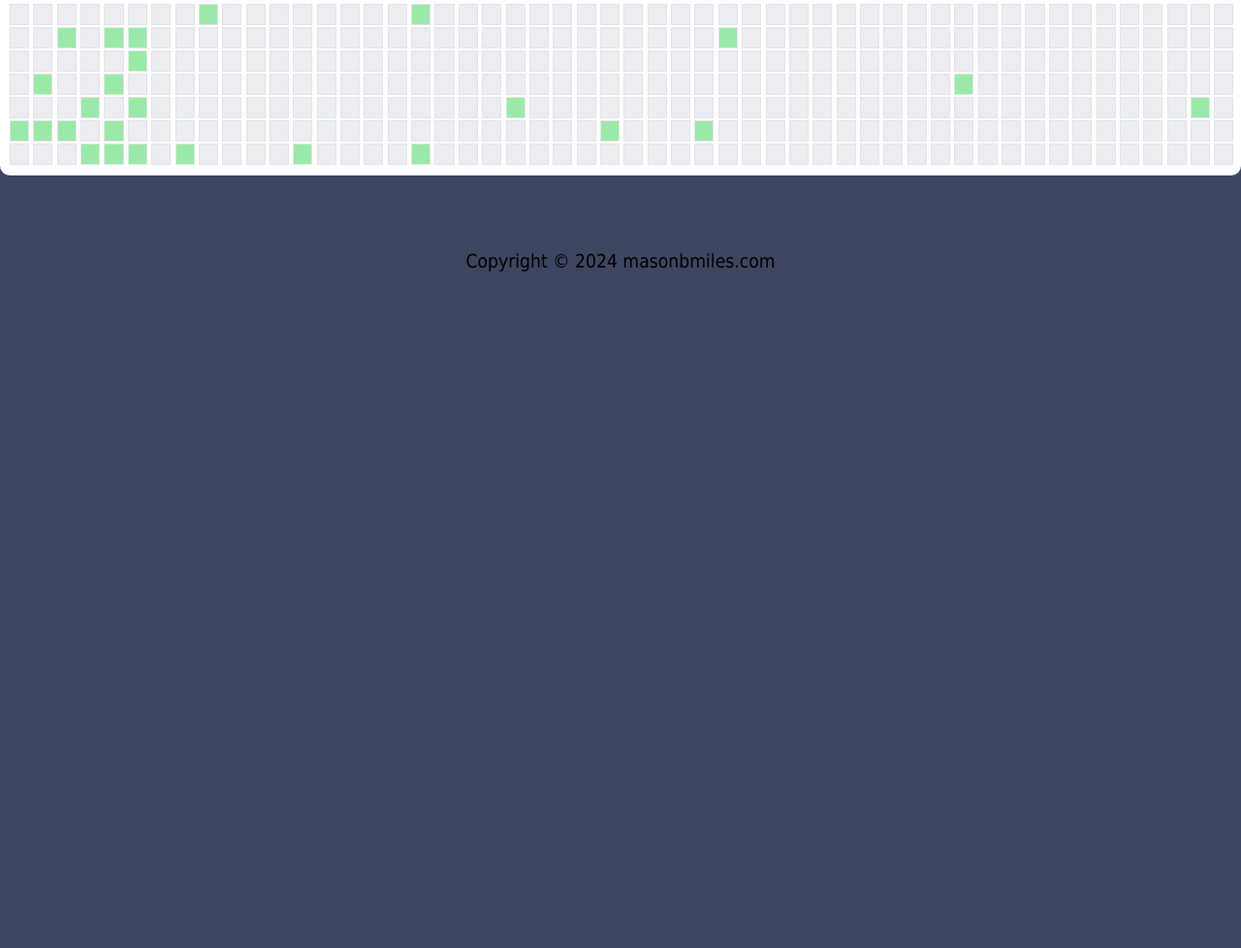
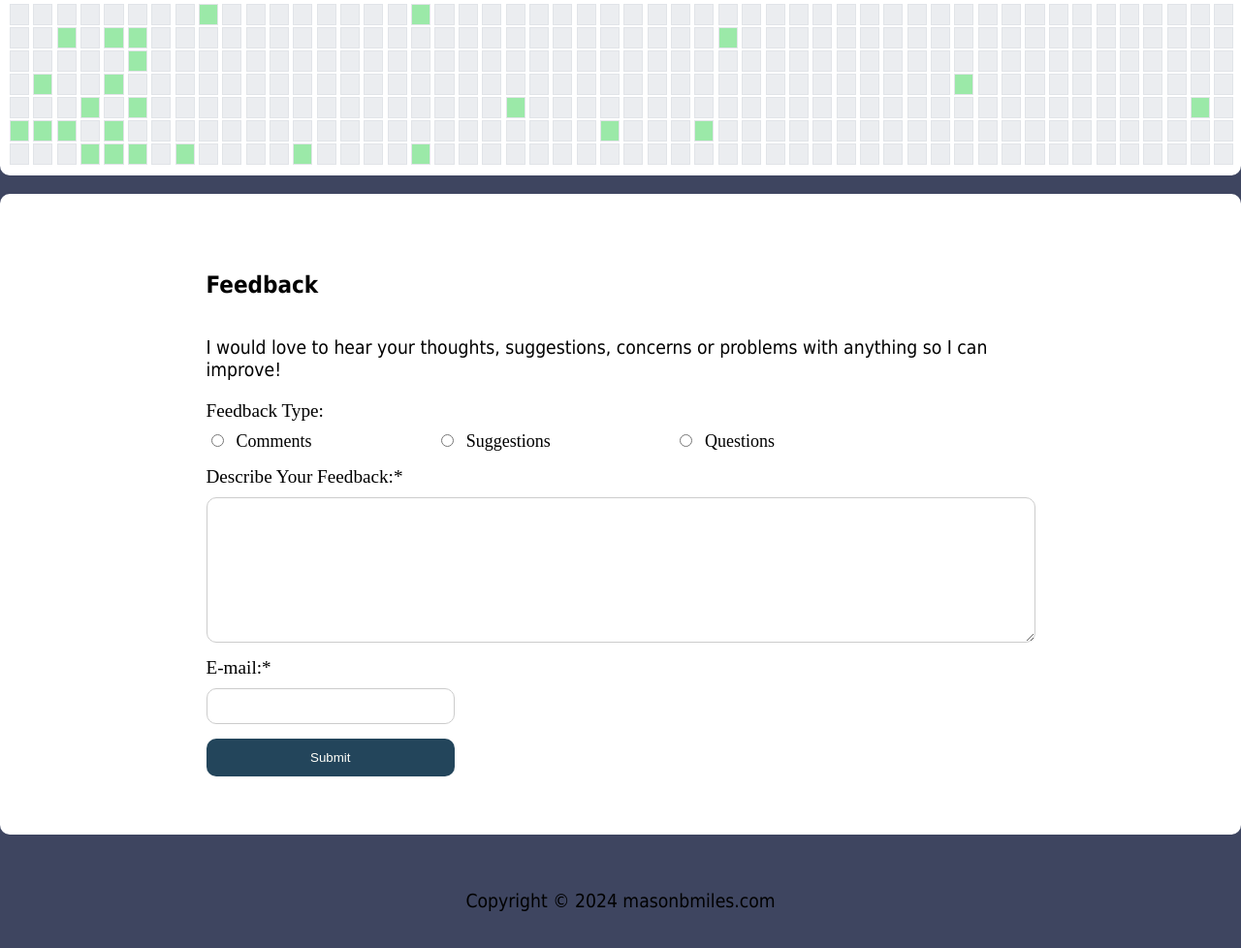
Before and after one commit to Mason13Miles/masonbmiles.com, a plain HTML site: page index.html in a window 1280 px wide. Shown: the part 1185-2163 px from the top of the page at 97% size. Before the commit the page ends 1504 px from the top, so only its background shows below. Drawn offline with Linux system fonts and the light colour scheme.

Commit message:
built the feedback section

```diff
--- a/index.html
+++ b/index.html
@@ -235,7 +235,32 @@
 
 
         <section id="feedback-section">
-            <script type="text/javascript" src="https://form.jotform.com/jsform/243386570175159"></script>
+            <div id="feedback-container">
+                <h1>Feedback</h1>
+                <p>I would love to hear your thoughts, suggestions, concerns or problems with anything so I can improve!</p>
+                <form id="feedback-form">
+                    <div>
+                    <label class="feedback-type-label">Feedback Type:</label>
+                        <div id="feedback-type">
+                            <label><input class="feedback-option" type="radio" name="feedbackType" value="comments" required> Comments</label>
+                            <label><input class="feedback-option" type="radio" name="feedbackType" value="suggestions" required> Suggestions</label>
+                            <label><input class="feedback-option" type="radio" name="feedbackType" value="questions" required> Questions</label>
+                        </div>
+                    </div>
+
+                    <div>
+                    <label class="feedback-type-label" for="feedback">Describe Your Feedback:*</label>
+                    <textarea id="feedback" name="feedback" required></textarea>
+                    </div>
+
+                    <div>
+                    <label class="feedback-type-label" for="email">E-mail:*</label>
+                    <input type="email" id="email" name="email" required>
+                    </div>
+
+                    <input type="submit" value="Submit">
+                </form>
+            </div>
         </section>
 
 </main>
--- a/scripts.js
+++ b/scripts.js
@@ -166,4 +166,42 @@ document.addEventListener("DOMContentLoaded", function () {
           tooltip.style.display = 'none';
       }
   }
+// Feedback Form
+  const form = document.getElementById('feedbackForm');
+
+  form.addEventListener('submit', function(event) {
+    event.preventDefault(); // Prevent default form submission
+
+    // Get form values
+    const feedbackType = document.querySelector('input[name="feedbackType"]:checked').value;
+    const feedback = document.getElementById('feedback').value;
+    const email = document.getElementById('email').value;
+
+    // Create JSON object
+    const formData = {
+      feedbackType: feedbackType,
+      feedback: feedback,
+      email: email
+    };
+
+    // Convert to JSON string
+    const jsonData = JSON.stringify(formData);
+
+    // Send data to backend (replace with your backend URL)
+    fetch('/your-backend-url', {
+      method: 'POST',
+      headers: {
+        'Content-Type': 'application/json'
+      },
+      body: jsonData
+    })
+    .then(response => {
+      // Handle response from backend
+      console.log('Response:', response);
+    })
+    .catch(error => {
+      // Handle errors
+      console.error('Error:', error);
+    });
+  });
 });
--- a/styles.css
+++ b/styles.css
@@ -537,9 +537,93 @@ justify-content: center;
 
 /* FEEDBACK SECTION */
 #feedback-section {
-    background-color: #e7edeb;
+    background-color: #ffffff;
     height: auto;
     border-radius: 10px;
+    align-items: center;
+    padding: 30px;
+}
+
+#feedback-container {
+  background-color: #ffffff;
+    display: flex;
+    flex-direction: column;
+    align-items: flex-start;
+    width: 75%;
+    padding: 30px;
+    box-sizing: border-box;
+}
+
+#feedback-type {
+  display: flex;
+  flex-direction: row;
+  width: 100%;
+  justify-content: flex-start;
+  gap: 15%;
+}
+
+#feedback-type label {
+  display: flex;
+  align-content: center;
+  font-size: large;
+  gap: 10px;
+}
+
+.feedback-type-label {
+  font-size: 1.2em;
+  margin-bottom: 10px;
+}
+
+.feedback-option {
+  display: flex;
+  flex-direction: column;
+}
+
+#feedback {
+  display: flex;
+  width: 100%;
+}
+
+#feedback-form {
+  display: flex;
+  flex-direction: column;
+  width: 100%;
+}
+
+label {
+  display: block;
+  margin-bottom: 5px;
+}
+input[type="radio"], textarea {
+  width: 100%;
+  padding: 10px;
+  margin-bottom: 15px;
+  border: 1px solid #ccc;
+  box-sizing: border-box;
+  border-radius: 10px;
+}
+
+input[type="email"] {
+  width: 30%;
+  padding: 10px;
+  margin-bottom: 15px;
+  border: 1px solid #ccc;
+  box-sizing: border-box;
+  border-radius: 10px;
+}
+
+textarea {
+  height: 150px;
+
+}
+
+input[type="submit"] {
+  background-color: #23455b;
+  color: #fffff9;
+  padding: 12px 20px;
+  border: none;
+  border-radius: 10px;
+  width: 30%;
 }
 
 @media screen and (max-width: 768px) {
```
